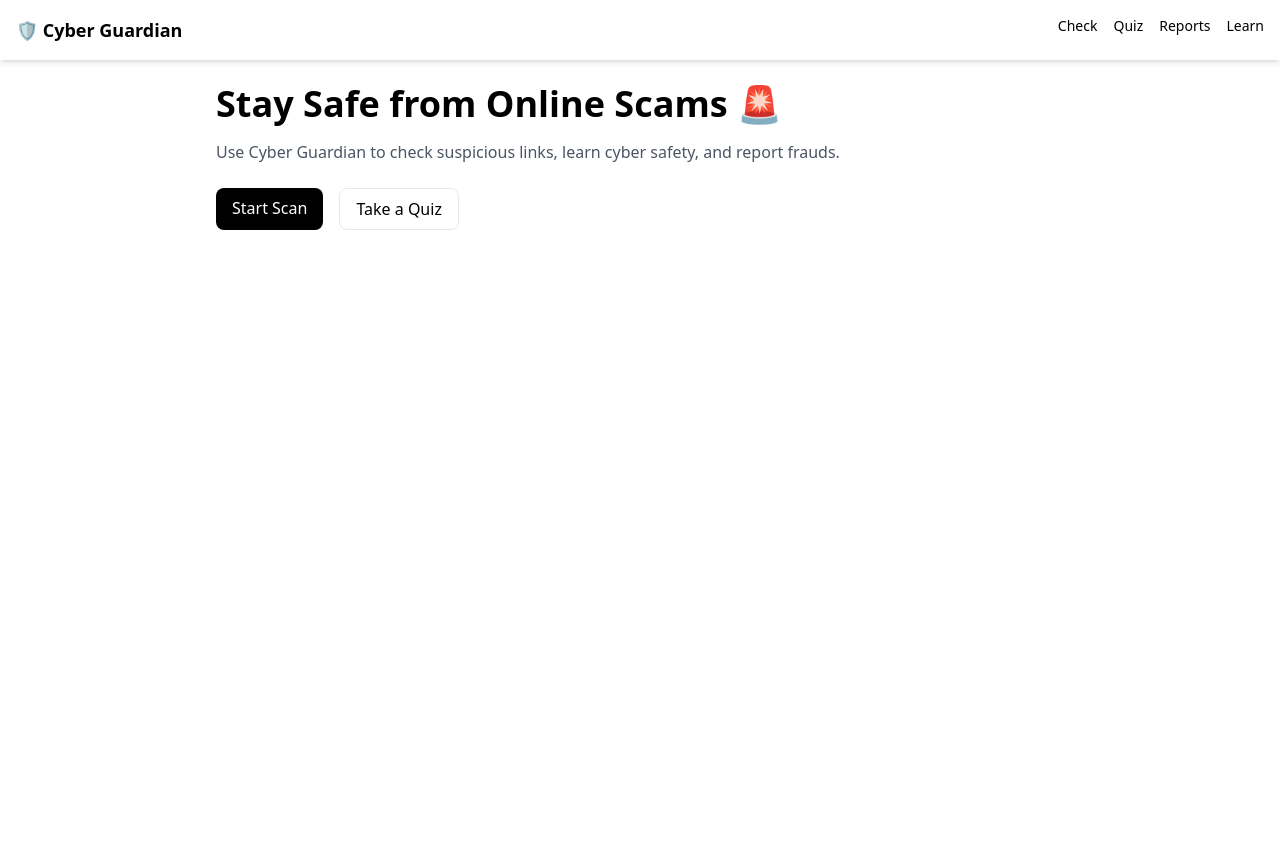
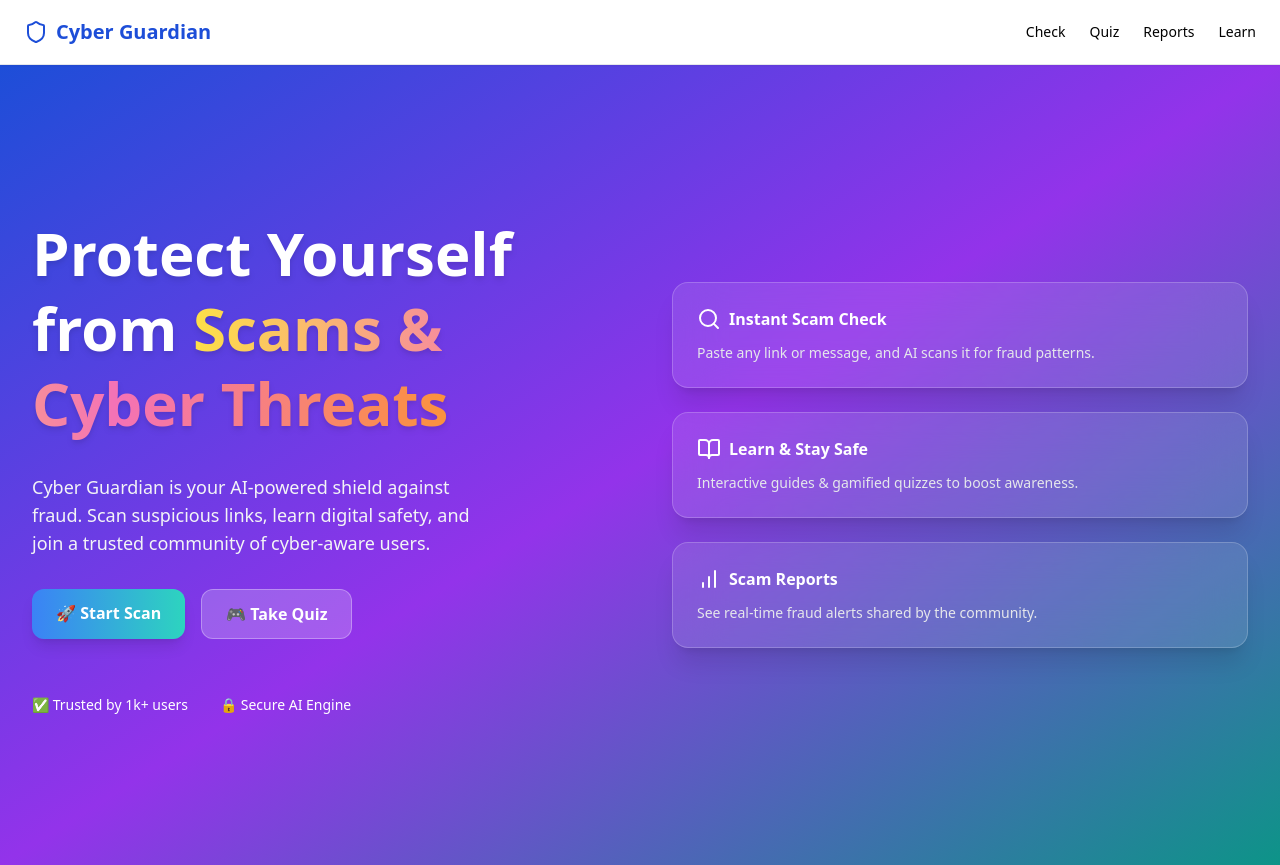
Before and after one commit to kumara-swamy-m/cybershield, a React (Vite) app: page / in a window 1280 px wide. Before the commit the page ends 800 px from the top, so only its background shows below. Built offline with nearby package versions, Linux system fonts and the light colour scheme.

Commit message:
feat: setup premium homepage + scam checker base with framer-motion and icons (i have been working in other folders,i prepared this fro yesterday but commiting late!!)

```diff
--- a/package.json
+++ b/package.json
@@ -10,6 +10,8 @@
     "preview": "vite preview"
   },
   "dependencies": {
+    "framer-motion": "^12.23.12",
+    "lucide-react": "^0.541.0",
     "react": "^19.1.1",
     "react-dom": "^19.1.1",
     "react-router-dom": "^7.8.2"
--- a/src/App.jsx
+++ b/src/App.jsx
@@ -1,14 +1,20 @@
 import { Link } from "react-router-dom";
+import { motion } from "framer-motion";
+import { Shield, Search, BookOpen, BarChart } from "lucide-react";
 
 function Navbar() {
   return (
-    <nav className="bg-white shadow-md p-4 flex justify-between">
-      <h1 className="font-bold text-lg">🛡 Cyber Guardian</h1>
-      <div className="flex gap-4 text-sm">
-        <Link to="/check">Check</Link>
-        <Link to="/quiz">Quiz</Link>
-        <Link to="/reports">Reports</Link>
-        <Link to="/learn">Learn</Link>
+    <nav className="bg-white/70 backdrop-blur border-b sticky top-0 z-50 shadow-sm">
+      <div className="max-w-7xl mx-auto flex justify-between items-center h-16 px-6">
+        <h1 className="font-extrabold text-xl flex items-center gap-2 text-blue-700">
+          <Shield className="w-6 h-6" /> Cyber Guardian
+        </h1>
+        <div className="flex gap-6 text-sm font-medium">
+          <Link to="/check" className="hover:text-blue-600">Check</Link>
+          <Link to="/quiz" className="hover:text-blue-600">Quiz</Link>
+          <Link to="/reports" className="hover:text-blue-600">Reports</Link>
+          <Link to="/learn" className="hover:text-blue-600">Learn</Link>
+        </div>
       </div>
     </nav>
   );
@@ -18,27 +24,66 @@ export default function App() {
   return (
     <>
       <Navbar />
-      <main className="max-w-4xl mx-auto p-6">
-        <h2 className="text-4xl font-bold mb-4">
-          Stay Safe from Online Scams 🚨
+      <main className="bg-gradient-to-br from-blue-700 via-purple-600 to-teal-600 min-h-screen text-white flex items-center">
+        <div className="max-w-7xl mx-auto grid md:grid-cols-2 gap-16 px-8 py-24 items-center">
+
+          {/* Hero Left */}
+          <motion.div
+            initial={{ opacity: 0, x: -40 }}
+            animate={{ opacity: 1, x: 0 }}
+            transition={{ duration: 0.7 }}
+            className="space-y-8"
+          >
+            <h2 className="text-6xl font-extrabold leading-tight drop-shadow-md">
+              Protect Yourself <br />
+              from <span className="bg-gradient-to-r from-yellow-300 via-pink-400 to-orange-400 bg-clip-text text-transparent">Scams & Cyber Threats</span>
             </h2>
-        <p className="mb-6 text-gray-600">
-          Use Cyber Guardian to check suspicious links, learn cyber safety,
-          and report frauds.
+            <p className="text-lg text-gray-100 max-w-md">
+              Cyber Guardian is your AI-powered shield against fraud.
+              Scan suspicious links, learn digital safety, and join a
+              trusted community of cyber-aware users.
             </p>
             <div className="flex gap-4">
               <Link
                 to="/check"
-            className="bg-black text-white px-4 py-2 rounded-lg"
+                className="bg-gradient-to-r from-blue-500 to-teal-400 text-white px-6 py-3 rounded-xl font-semibold shadow-lg hover:opacity-90 transition"
               >
-            Start Scan
+                🚀 Start Scan
               </Link>
               <Link
                 to="/quiz"
-            className="border px-4 py-2 rounded-lg"
+                className="bg-white/20 border border-white/30 px-6 py-3 rounded-xl font-semibold hover:bg-white/30 transition"
               >
-            Take a Quiz
+                🎮 Take Quiz
               </Link>
+            </div>
+            <div className="flex gap-8 pt-6 text-sm">
+              <span className="flex items-center gap-2">✅ Trusted by 1k+ users</span>
+              <span className="flex items-center gap-2">🔒 Secure AI Engine</span>
+            </div>
+          </motion.div>
+
+          {/* Hero Right */}
+          <motion.div
+            initial={{ opacity: 0, y: 40 }}
+            animate={{ opacity: 1, y: 0 }}
+            transition={{ duration: 0.7, delay: 0.3 }}
+            className="grid gap-6"
+          >
+            <div className="bg-white/10 backdrop-blur-xl border border-white/20 rounded-2xl p-6 shadow-xl">
+              <h3 className="font-bold mb-3 flex items-center gap-2"><Search /> Instant Scam Check</h3>
+              <p className="text-gray-200 text-sm">Paste any link or message, and AI scans it for fraud patterns.</p>
+            </div>
+            <div className="bg-white/10 backdrop-blur-xl border border-white/20 rounded-2xl p-6 shadow-xl">
+              <h3 className="font-bold mb-3 flex items-center gap-2"><BookOpen /> Learn & Stay Safe</h3>
+              <p className="text-gray-200 text-sm">Interactive guides & gamified quizzes to boost awareness.</p>
+            </div>
+            <div className="bg-white/10 backdrop-blur-xl border border-white/20 rounded-2xl p-6 shadow-xl">
+              <h3 className="font-bold mb-3 flex items-center gap-2"><BarChart /> Scam Reports</h3>
+              <p className="text-gray-200 text-sm">See real-time fraud alerts shared by the community.</p>
+            </div>
+          </motion.div>
+
         </div>
       </main>
     </>
--- a/src/pages/Check.jsx
+++ b/src/pages/Check.jsx
@@ -1,3 +1,122 @@
+import { useState } from "react";
+import { motion } from "framer-motion";
+
 export default function Check() {
-  return <h2 className="text-2xl font-semibold">Scam Checker (coming next)</h2>;
+  const [input, setInput] = useState("");
+  const [result, setResult] = useState(null);
+
+  const handleCheck = () => {
+    if (!input.trim()) {
+      setResult({
+        risk: "⚠️ Please enter text or a link",
+        level: "none",
+        reasons: [],
+        advice: "Paste a suspicious message or link and I’ll scan it for you.",
+      });
+      return;
+    }
+
+    const reasons = [];
+    let risk = "✅ Looks Safe!";
+    let level = "safe";
+    let advice = "This doesn’t look harmful, but always double-check the sender.";
+
+    if (input.includes("http://")) {
+      reasons.push("Uses insecure protocol (http instead of https).");
+      risk = "🚨 High Risk!";
+      level = "high";
+      advice = "Avoid clicking this link. If it claims to be your bank, visit the official website directly.";
+    }
+
+    const keywords = ["otp", "urgent", "lottery", "prize", "password"];
+    if (keywords.some((kw) => input.toLowerCase().includes(kw))) {
+      reasons.push("Contains suspicious keyword(s).");
+      risk = "⚠️ Medium Risk!";
+      level = "medium";
+      advice = "Be cautious — scammers often use urgency or free prizes to trick people.";
+    }
+
+    if (input.length > 80 && input.startsWith("http")) {
+      reasons.push("Unusually long link (possible phishing).");
+      risk = "⚠️ Medium Risk!";
+      level = "medium";
+      advice = "Long or messy links are often phishing attempts. Open sites only from trusted bookmarks.";
+    }
+
+    if (input.includes("free-money") || input.includes("clicknow")) {
+      reasons.push("Domain looks suspicious.");
+      risk = "🚨 High Risk!";
+      level = "high";
+      advice = "This looks dangerous. Don’t click, and warn your friends/family.";
+    }
+
+    setResult({ risk, level, reasons, advice });
+  };
+
+  const getCardStyle = (level) => {
+    switch (level) {
+      case "high":
+        return "bg-red-500/10 border-red-400 text-red-700";
+      case "medium":
+        return "bg-yellow-400/10 border-yellow-400 text-yellow-700";
+      case "safe":
+        return "bg-green-500/10 border-green-400 text-green-700";
+      default:
+        return "bg-gray-500/10 border-gray-400 text-gray-700";
+    }
+  };
+
+  return (
+    <main className="bg-gradient-to-br from-blue-900 via-purple-800 to-indigo-900 min-h-screen flex items-center px-4">
+      <motion.div
+        initial={{ opacity: 0, y: 40 }}
+        animate={{ opacity: 1, y: 0 }}
+        transition={{ duration: 0.6 }}
+        className="max-w-2xl mx-auto bg-white/10 backdrop-blur-xl p-10 rounded-3xl shadow-2xl border border-white/20 w-full"
+      >
+        <h2 className="text-4xl font-extrabold mb-3 text-white">🔎 Scam Checker</h2>
+        <p className="mb-8 text-gray-200">
+          Paste any suspicious message, link, or phone number.
+          <span className="font-semibold text-yellow-300"> Cyber Guardian AI </span>
+          will analyze it and guide you.
+        </p>
+
+        <textarea
+          value={input}
+          onChange={(e) => setInput(e.target.value)}
+          placeholder="Paste link or message here..."
+          className="w-full bg-white/20 border border-white/30 text-white rounded-xl p-4 mb-6 h-32 focus:outline-none focus:ring-2 focus:ring-yellow-400 placeholder-gray-300"
+        />
+
+        <button
+          onClick={handleCheck}
+          className="w-full bg-gradient-to-r from-blue-500 to-teal-400 text-white px-6 py-3 rounded-xl font-semibold shadow-lg hover:opacity-90 transition"
+        >
+          🚀 Check Now
+        </button>
+
+        {result && (
+          <motion.div
+            initial={{ opacity: 0, y: 20 }}
+            animate={{ opacity: 1, y: 0 }}
+            transition={{ duration: 0.5 }}
+            className={`mt-6 border rounded-xl p-5 shadow-lg ${getCardStyle(
+              result.level
+            )}`}
+          >
+            <h3 className="text-xl font-bold mb-2">{result.risk}</h3>
+            {result.reasons.length > 0 && (
+              <ul className="list-disc pl-5 space-y-1 text-sm">
+                {result.reasons.map((r, i) => (
+                  <li key={i}>{r}</li>
+                ))}
+              </ul>
+            )}
+            <p className="mt-3 font-semibold">💡 Tip:</p>
+            <p className="text-sm">{result.advice}</p>
+          </motion.div>
+        )}
+      </motion.div>
+    </main>
+  );
 }
```
Also changed, not shown: 1 other file (tests, documents, lock files or other folders). Lines whose indentation alone changed are shown as unchanged.
